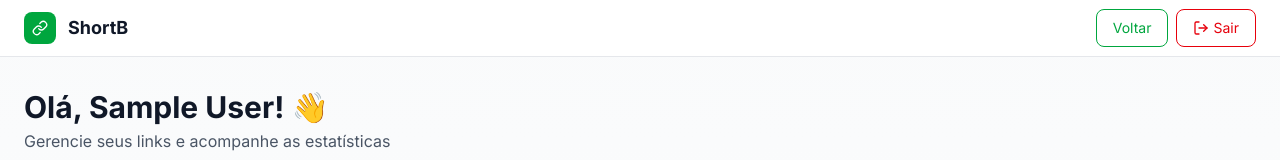
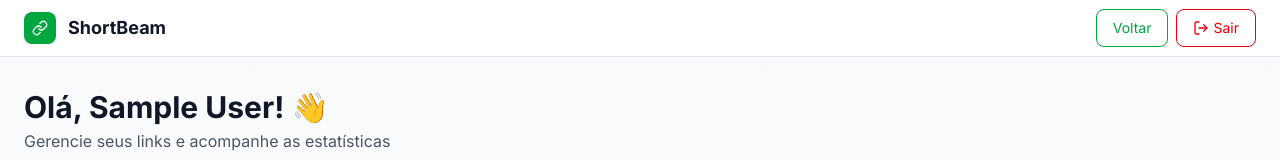
Before and after one commit to Leoarf/shortbeam, a Next.js app: page /dashboard in a window 1280 px wide. Shown: the top 160 px of the page. Built offline with nearby package versions, Linux system fonts and the light colour scheme; no server answers; the database is empty; sample sign-in values are in the browser's storage.

Commit message:
style: change the title of the dashboard header

```diff
--- a/app/auth/DashboardHeader.tsx
+++ b/app/auth/DashboardHeader.tsx
@@ -22,7 +22,7 @@
             <div className="w-8 h-8 bg-green-600 text-white rounded-lg flex items-center justify-center">
               <LinkIcon className="w-4 h-4" />
             </div>
-            <span className="font-bold text-lg text-gray-900">ShortB</span>
+            <span className="font-bold text-lg text-gray-900">ShortBeam</span>
           </div>
           <div className="flex items-center gap-2">
             {/* Back to home */}
```
